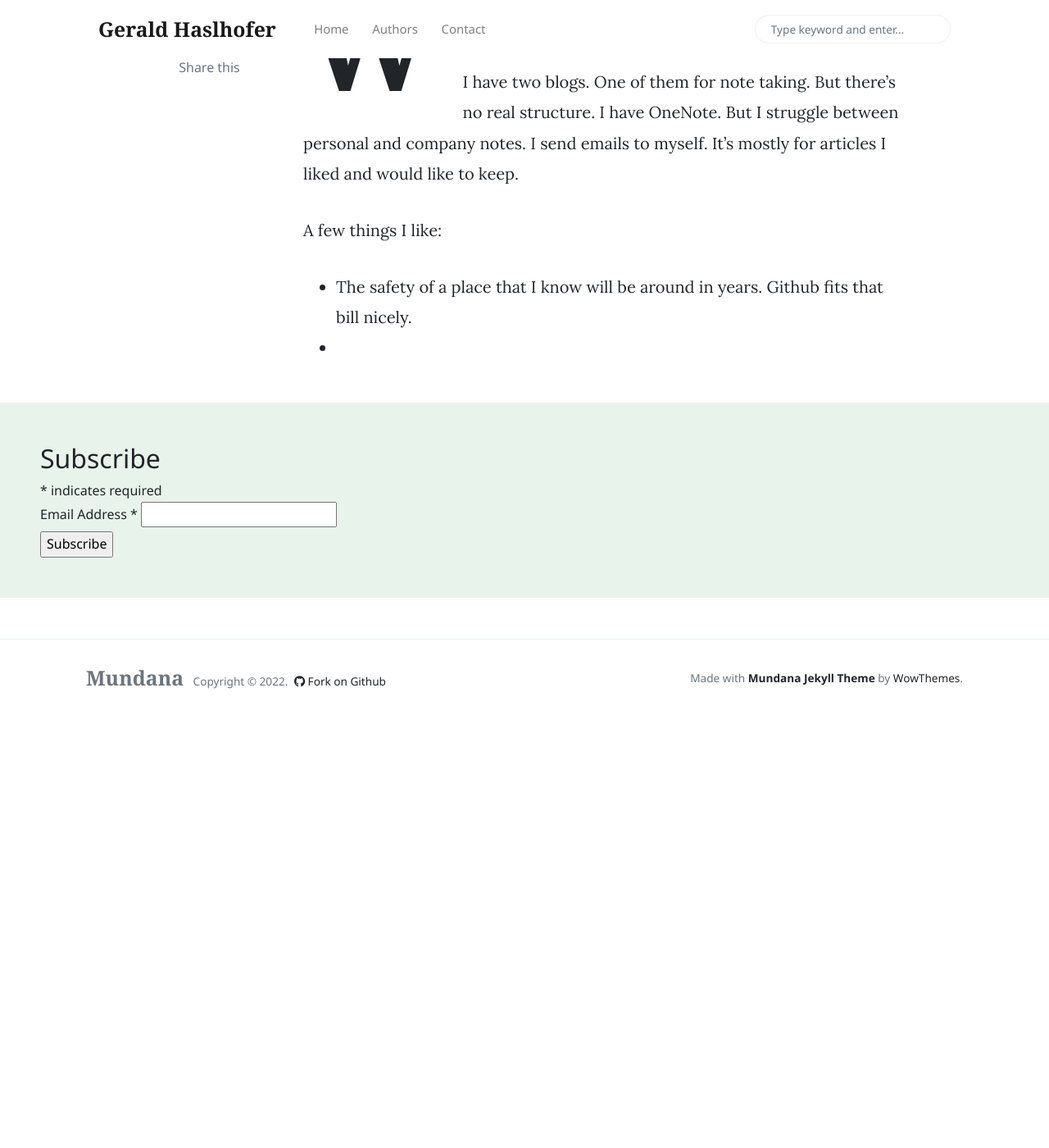
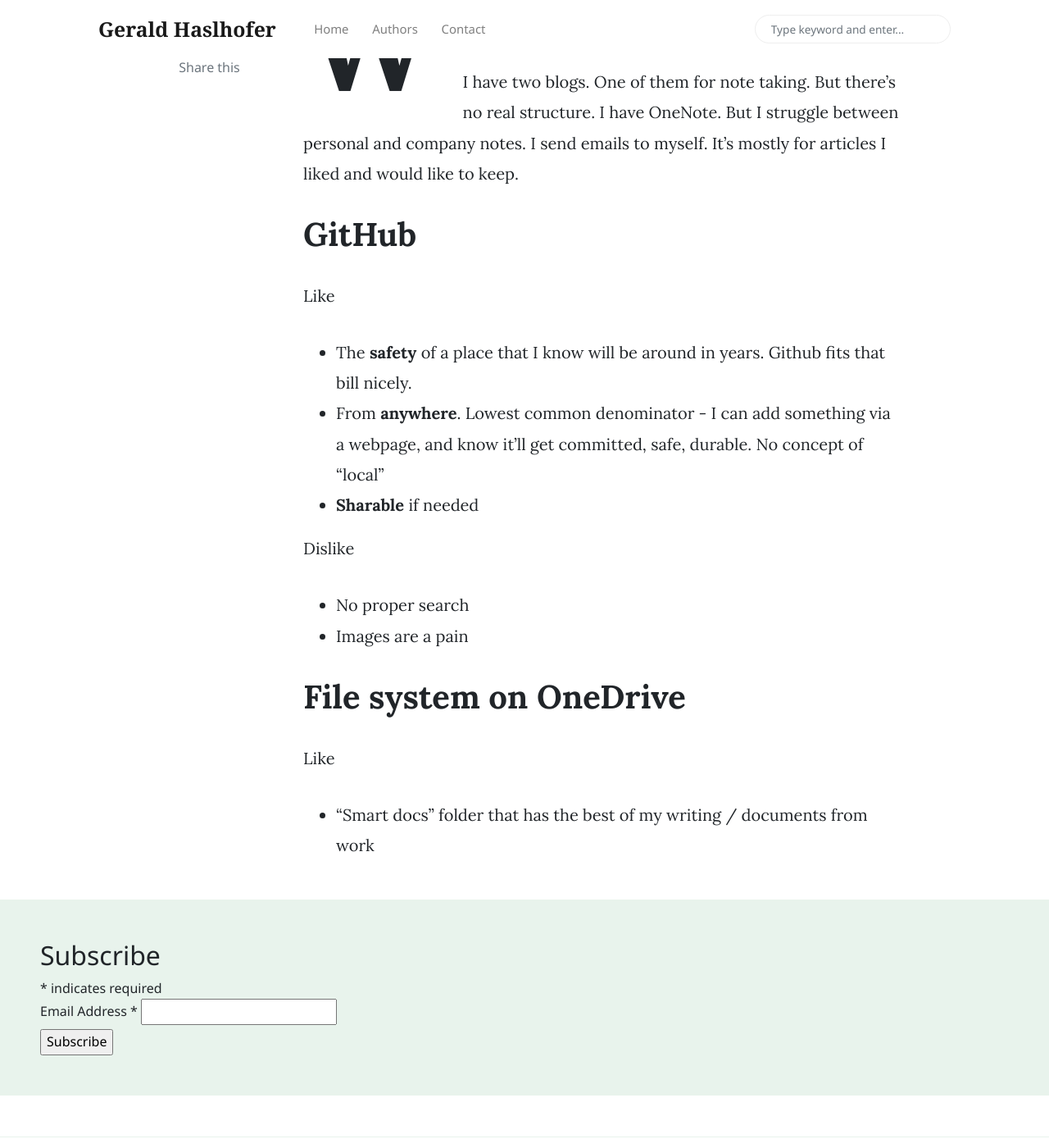
Before and after one commit to haslhofer/haslhofer.github.io, a Jekyll site: the page built from _posts/2022-12-24-why.md, in a window 1280 px wide and 1400 px high, scrolled down 500 px. Shown: the whole window at 82% size. Built offline with Jekyll 4.4.1, drawn with Linux system fonts in a browser that asks for light colours; nearby versions of some CDN libraries; comment, search, counter and statistics services are not loaded; before the commit the page ends 1373 px from its top, so only the background shows below that.

Commit message:
Update 2022-12-24-why.md

```diff
--- a/_posts/2022-12-24-why.md
+++ b/_posts/2022-12-24-why.md
@@ -14,6 +14,19 @@ I have two blogs. One of them for note taking. But there's no real structure.
 I have OneNote. But I struggle between personal and company notes.
 I send emails to myself. It's mostly for articles I liked and would like to keep.
 
-A few things I like:
-- The safety of a place that I know will be around in years. Github fits that bill nicely.
--
+
+# GitHub
+
+Like
+- The **safety** of a place that I know will be around in years. Github fits that bill nicely.
+- From **anywhere**. Lowest common denominator - I can add something via a webpage, and know it'll get committed, safe, durable. No concept of "local"
+- **Sharable** if needed
+
+Dislike
+- No proper search
+- Images are a pain
+
+# File system on OneDrive
+
+Like
+- "Smart docs" folder that has the best of my writing / documents from work
```
